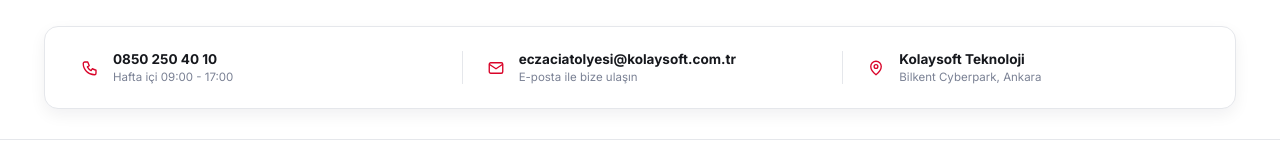
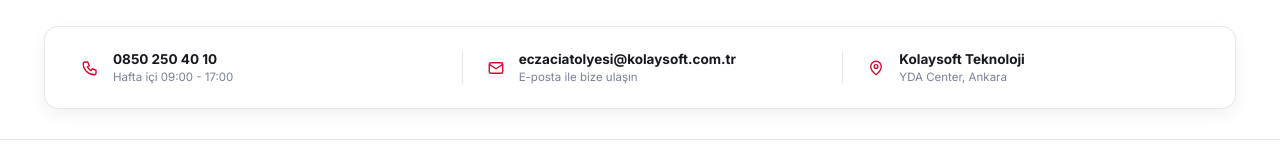
Before and after one commit to Ceko06/EczacilikWorkshop, a React (Vite) app: page / in a window 1280 px wide. Shown: the part 3947-4107 px from the top of the page. Built offline with nearby package versions, Linux system fonts and the light colour scheme.

Commit message:
İletişim adresini YDA Center, Ankara olarak güncelle

```diff
--- a/src/components/ContactBar.jsx
+++ b/src/components/ContactBar.jsx
@@ -46,7 +46,7 @@
           </span>
           <div>
             <p className="contact-main">Kolaysoft Teknoloji</p>
-            <p className="contact-sub">Bilkent Cyberpark, Ankara</p>
+            <p className="contact-sub">YDA Center, Ankara</p>
           </div>
         </div>
         </div>
```
